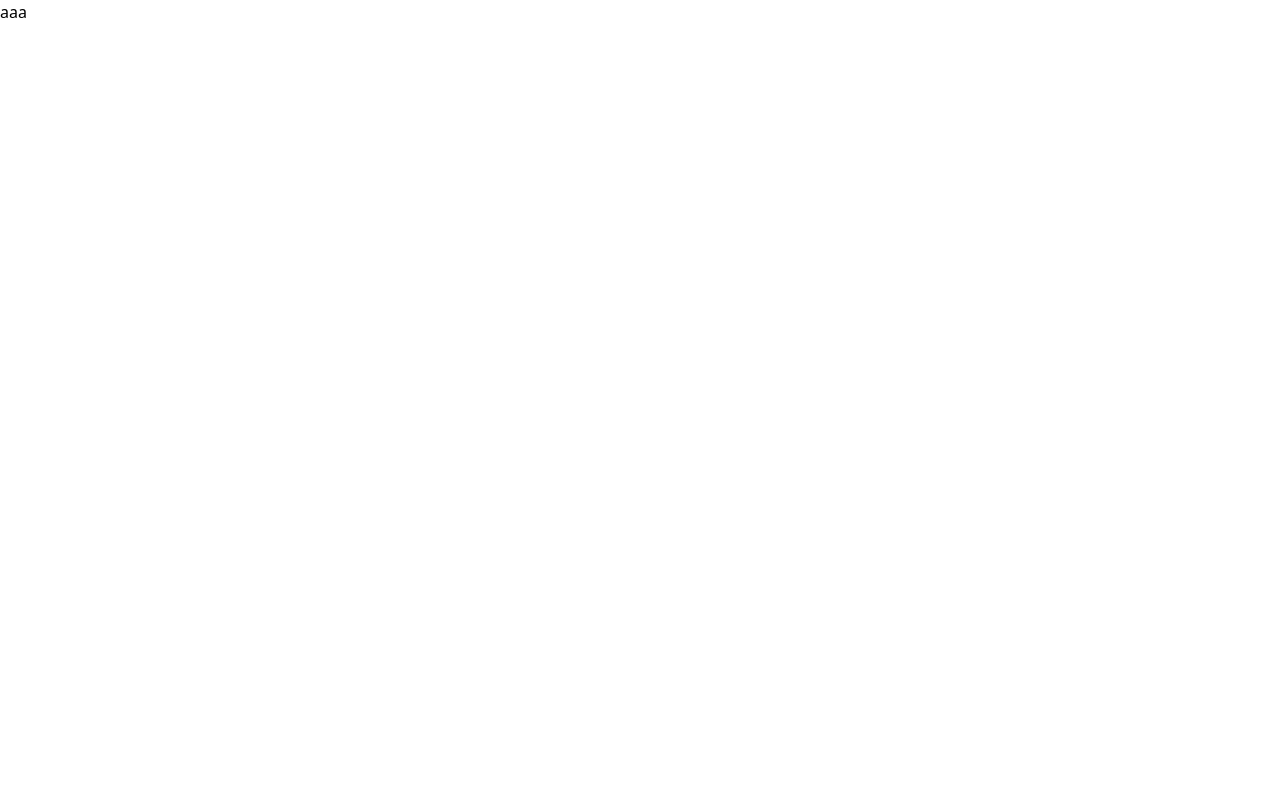
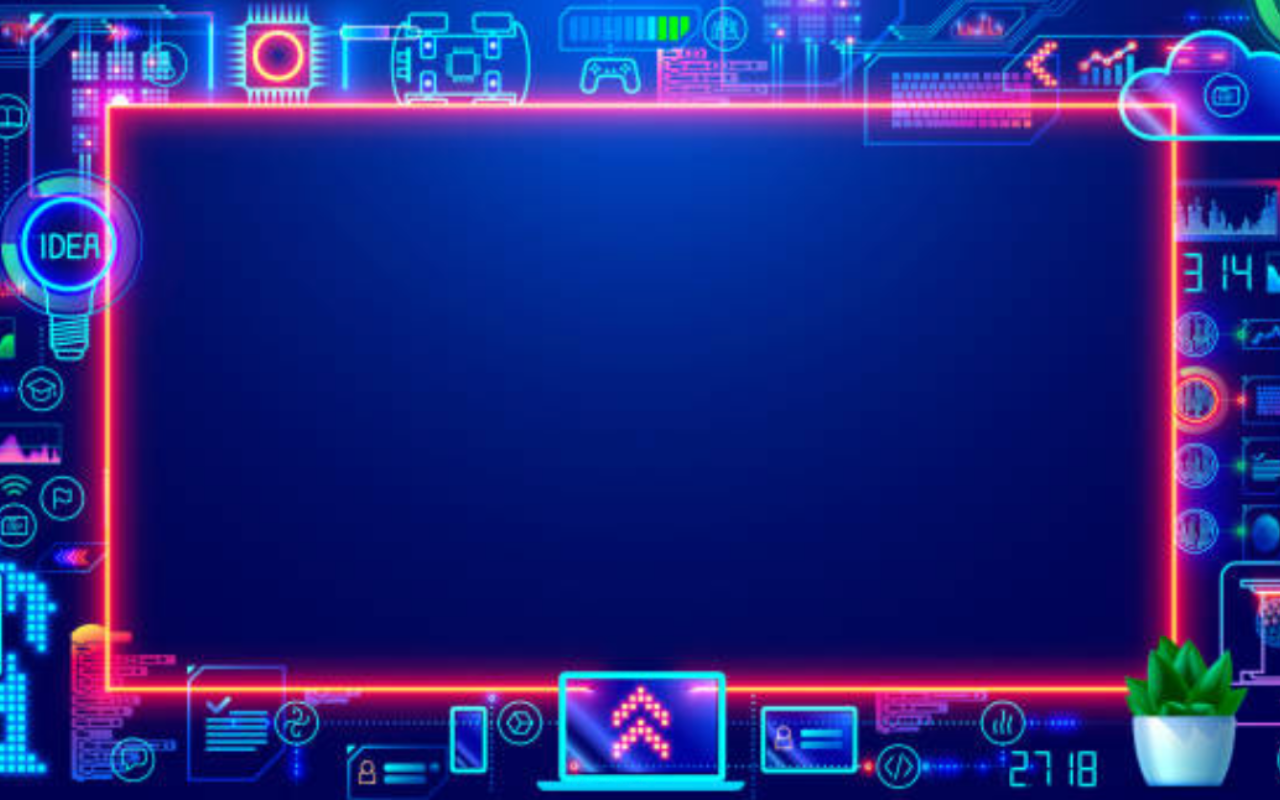
Before and after one commit to yusei53/typing_game, a React (Vite) app: page /game in a window 1280 px wide. Built offline with nearby package versions, Linux system fonts and the light colour scheme.

Commit message:
背景画像の設定と、テキストの中央寄せ

```diff
--- a/src/components/game.tsx
+++ b/src/components/game.tsx
@@ -1,5 +1,6 @@
 export const Game = () => {
     return (
-        <div>aaa</div>
+        <div className="flex justify-center items-center h-screen bg-custom-background">
+        </div>
     )
 };
```
